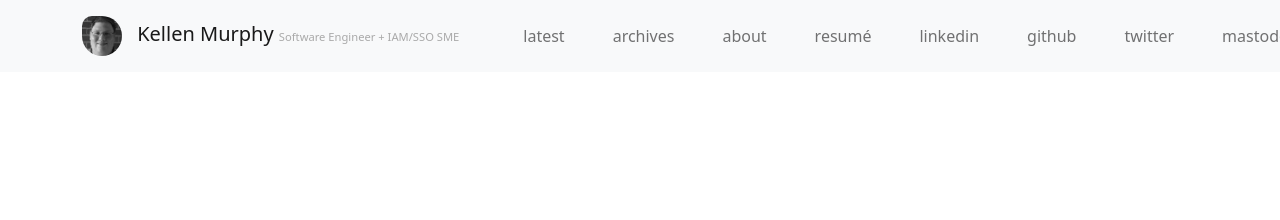
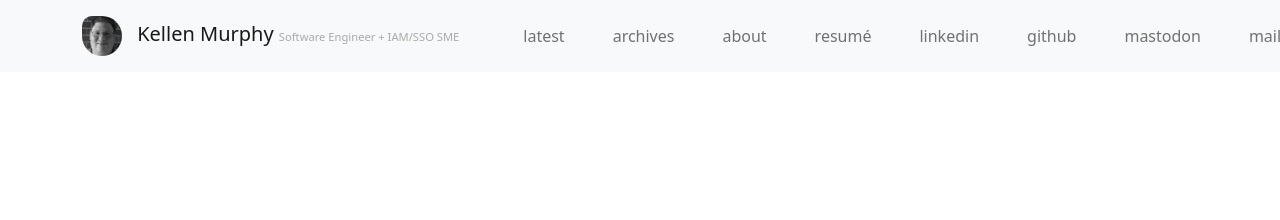
Before and after one commit to kellenmurphy/kellenmurphy.github.io, a Jekyll site: the page built from index.html, in a window 1280 px wide. Shown: the top 220 px of the page. Built offline with Jekyll 4.4.1, drawn with Linux system fonts in a browser that asks for light colours.

Commit message:
update navbar

```diff
--- a/_includes/navbar.html
+++ b/_includes/navbar.html
@@ -44,9 +44,6 @@
                     <a href="https://github.com/kellenmurphy" target="_new" class="nav-link m-2 menu-item nav-active">github</a>
                 </li>
                 <li class="nav-item">
-                    <a href="https://twitter.com/kellenmurphy" target="_new" class="nav-link m-2 menu-item nav-active">twitter</a>
-                </li>
-                <li class="nav-item">
                     <a rel="me" href="https://infosec.exchange/@kellenmurphy" target="_new" class="nav-link m-2 menu-item nav-active">mastodon</a>
                 </li>
                 <li class="nav-item">
```
